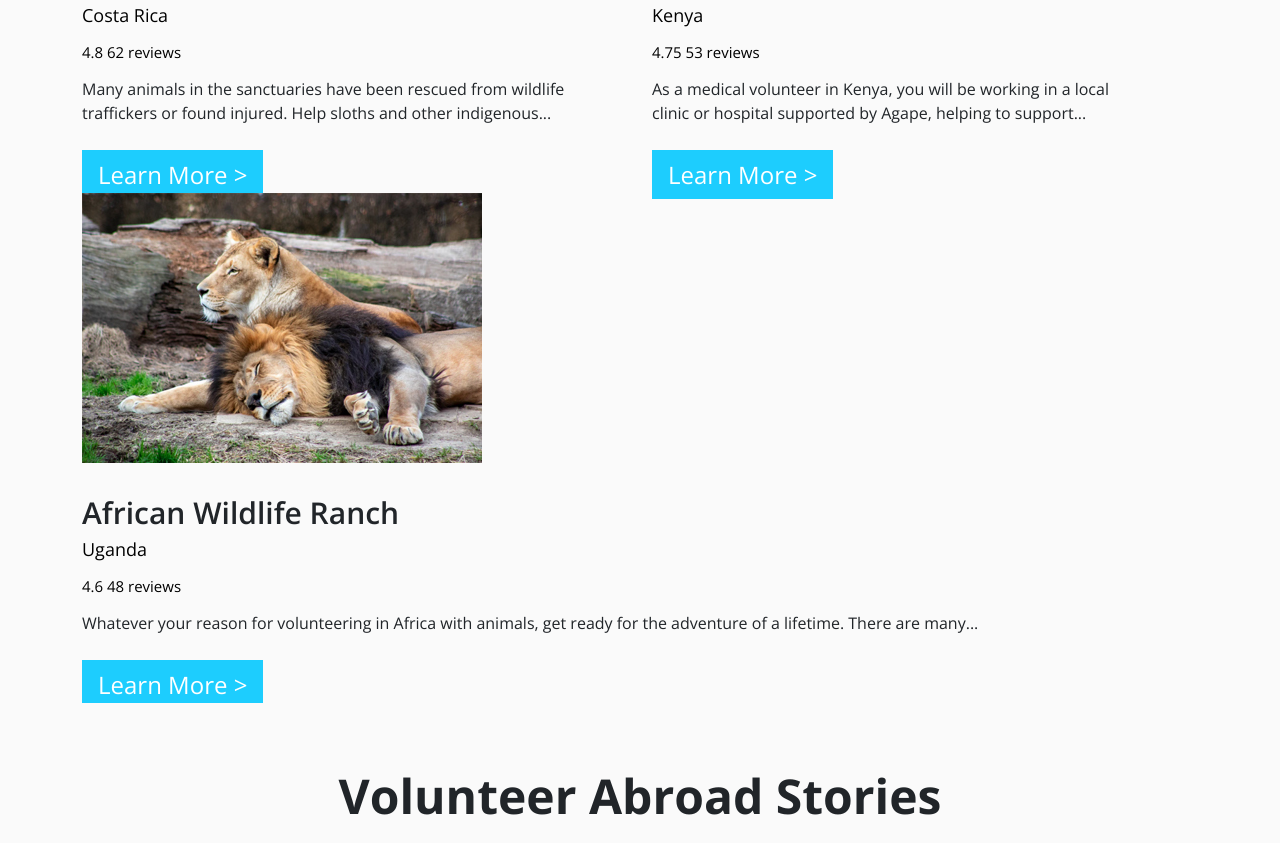
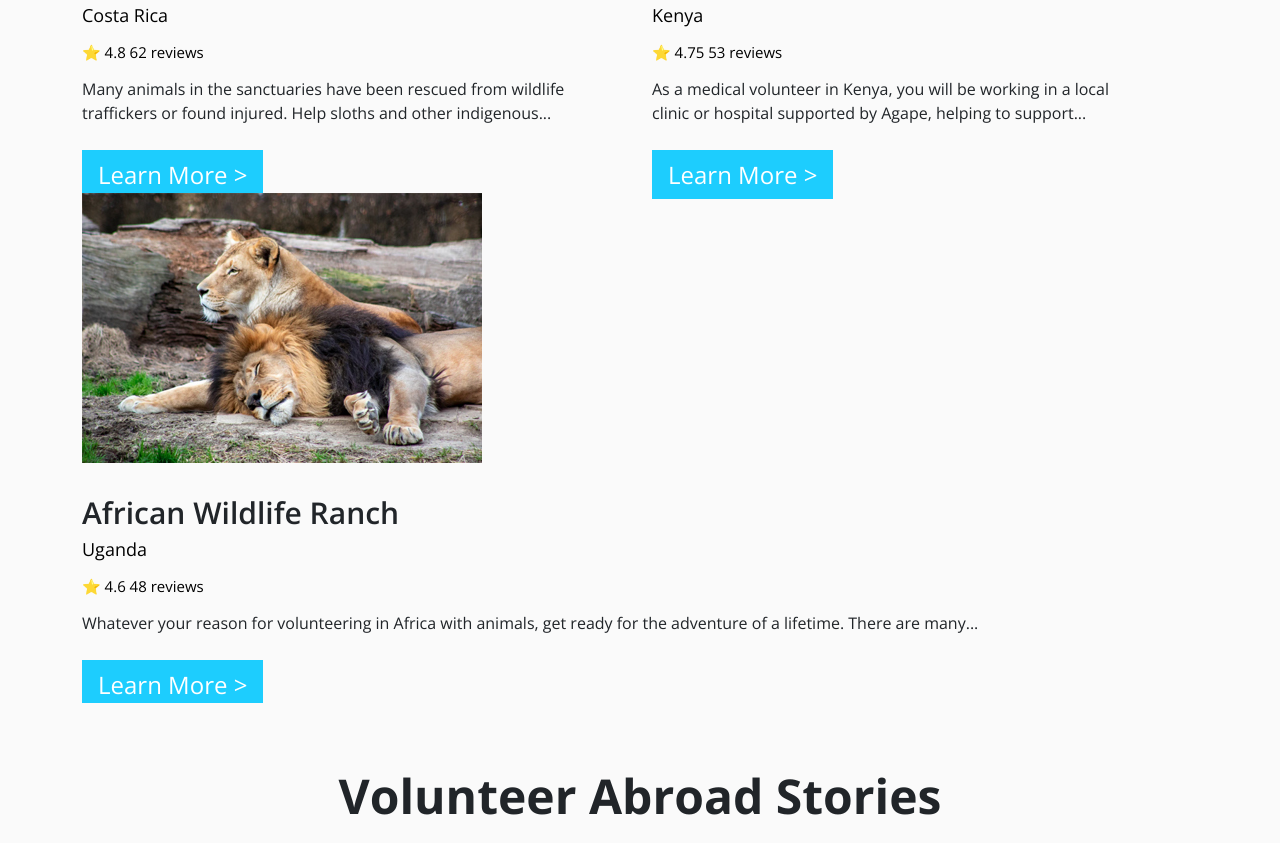
Before and after one commit to ajmasse/Unitia, a plain HTML site: page index.html in a window 1280 px wide. Shown: the part 4157-5000 px from the top of the page. Drawn offline with nearby package versions, Linux system fonts and the light colour scheme.

Commit message:
Issue #2 Resolved
Star entity code was added to the featured programs section where the programs showcase a rating.

```diff
--- a/index.html
+++ b/index.html
@@ -148,7 +148,7 @@
             <img src="img/program1.jpg" alt="" />
             <h3>Wild Animal Rescue Shelter</h3>
             <h4>Costa Rica</h4>
-            <h5>4.8 62 reviews</h5>
+            <h5>&#11088 4.8 62 reviews</h5>
             <p>
               Many animals in the sanctuaries have been rescued from wildlife
               traffickers or found injured. Help sloths and other indigenous...
@@ -159,7 +159,7 @@
             <img src="img/program2.jpg" alt="" />
             <h3>Health and Medical Care</h3>
             <h4>Kenya</h4>
-            <h5>4.75 53 reviews</h5>
+            <h5>&#11088 4.75 53 reviews</h5>
             <p>
               As a medical volunteer in Kenya, you will be working in a local
               clinic or hospital supported by Agape, helping to support...
@@ -170,7 +170,7 @@
             <img src="img/program3.jpg" alt="" />
             <h3>African Wildlife Ranch</h3>
             <h4>Uganda</h4>
-            <h5>4.6 48 reviews</h5>
+            <h5>&#11088 4.6 48 reviews</h5>
             <p>
               Whatever your reason for volunteering in Africa with animals, get
               ready for the adventure of a lifetime. There are many...
```
